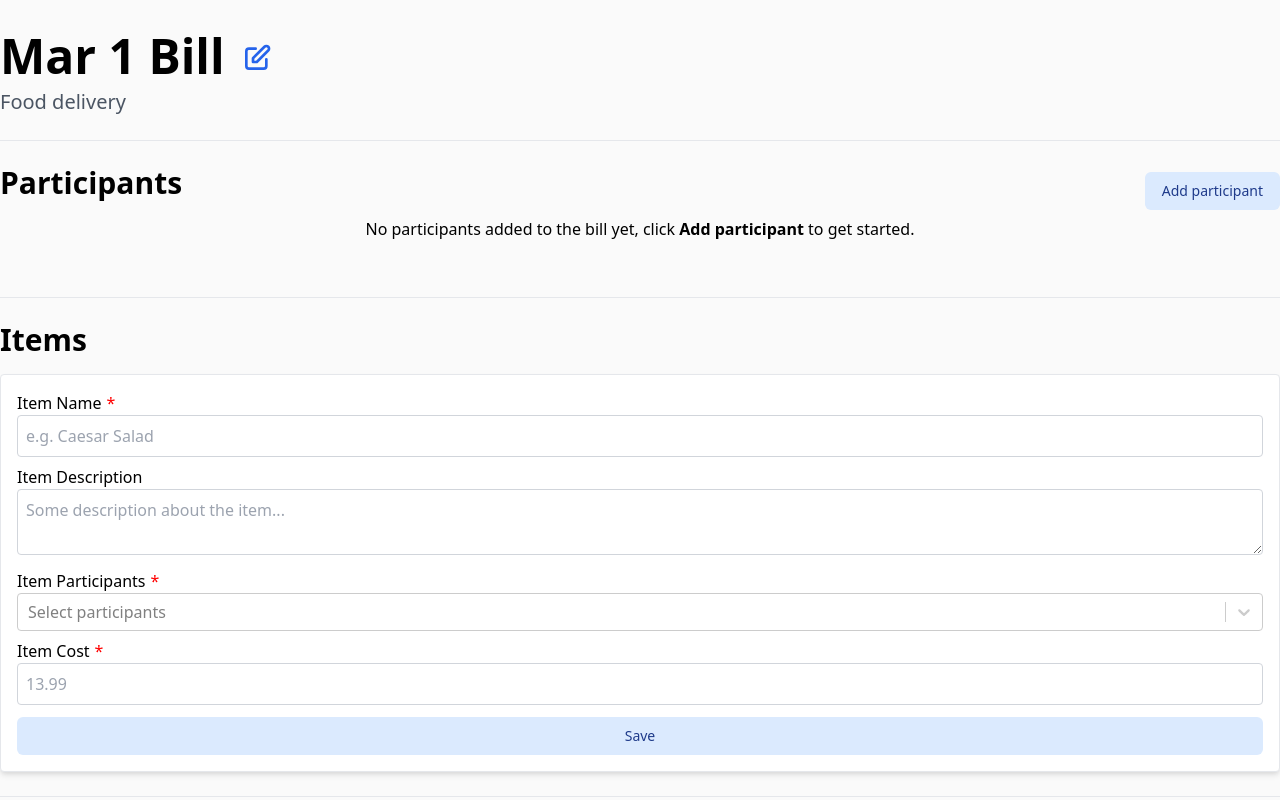
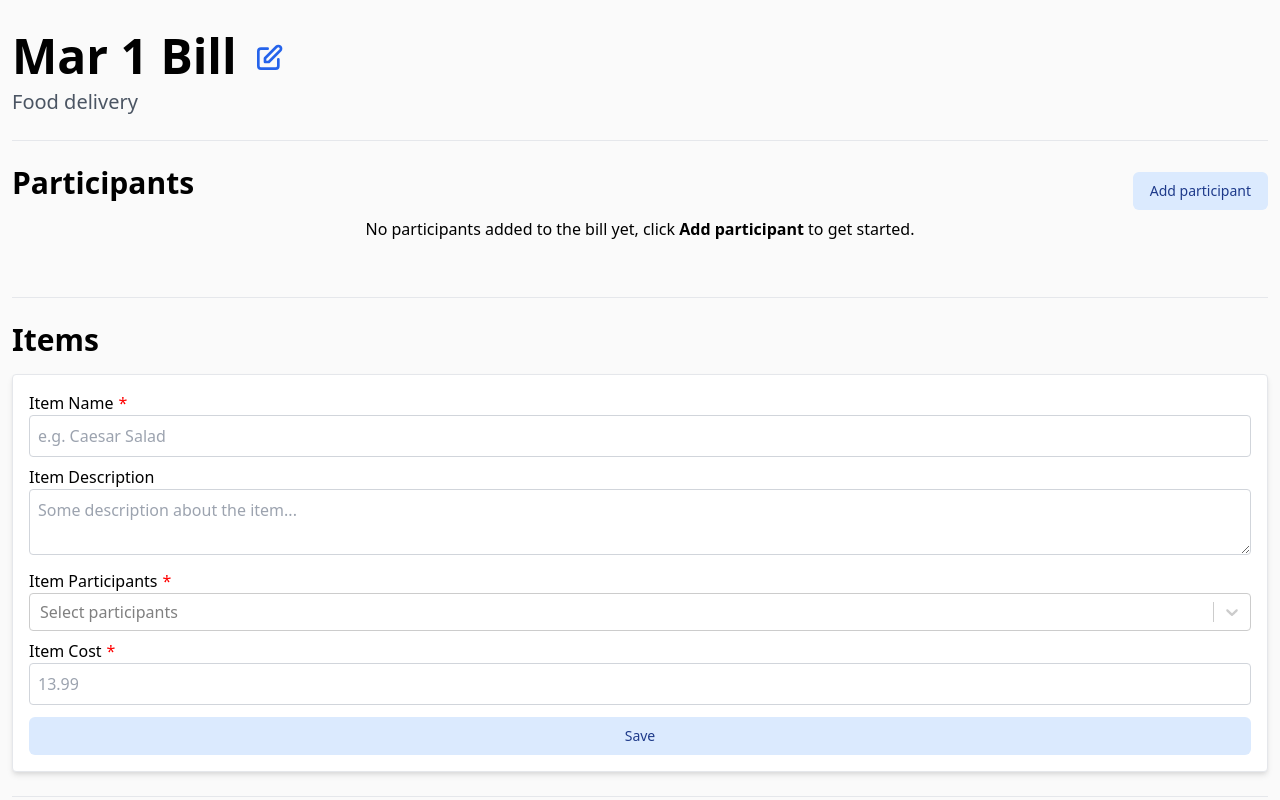
Before and after one commit to callmekungfu/splitify, a React (Create React App) app: page / in a window 1280 px wide. Shown: the top 800 px of the page. Built offline with nearby package versions, Linux system fonts and the light colour scheme.

Commit message:
styling: add side paddings

```diff
--- a/src/App.tsx
+++ b/src/App.tsx
@@ -100,7 +100,7 @@ function App() {
   };
 
   return (
-    <div className="container md:mx-auto my-8">
+    <div className="container md:mx-auto my-8 px-3">
       {editingBillItem && (
         <ItemEditDialog
           item={editingBillItem}
```
